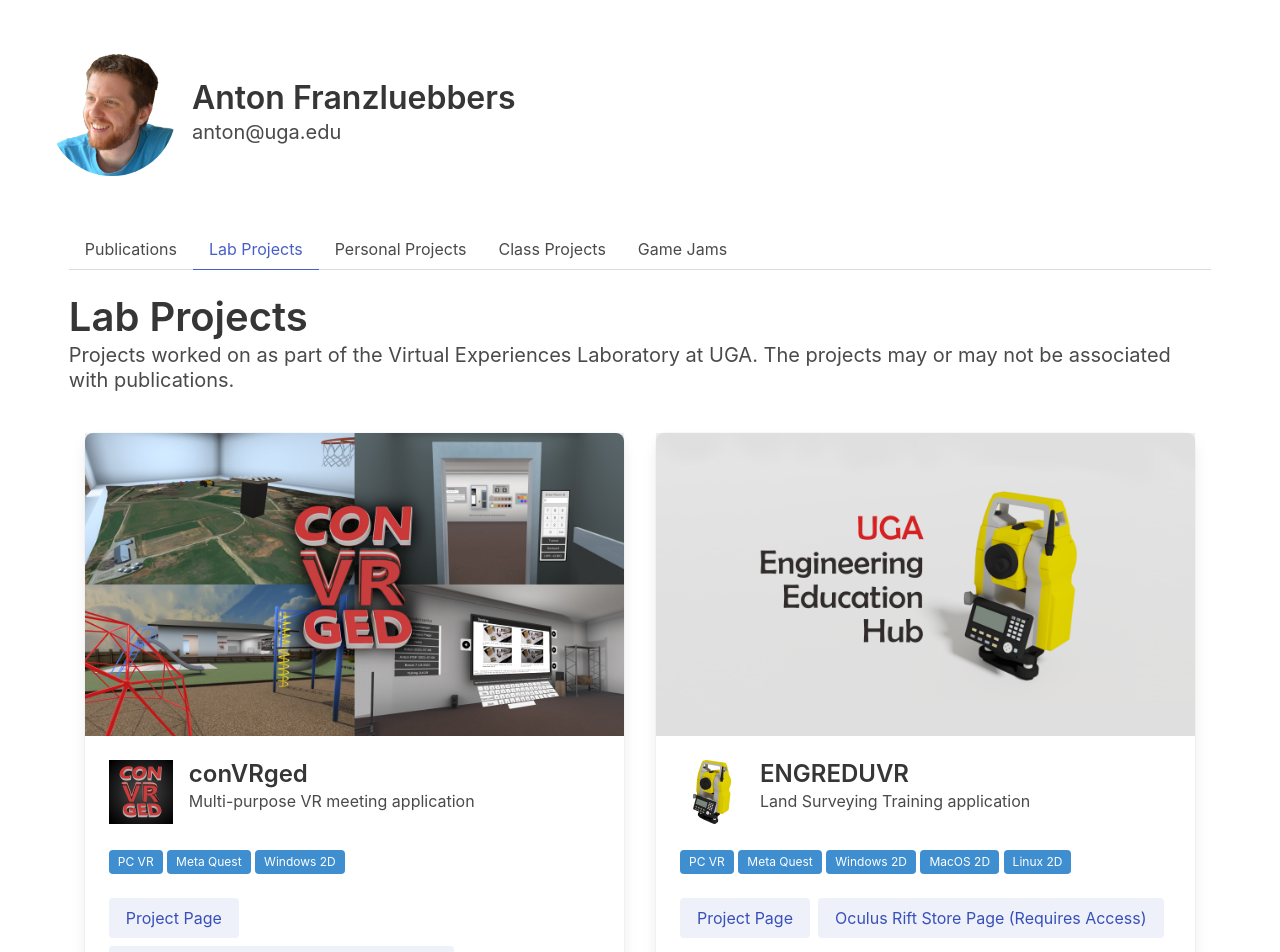
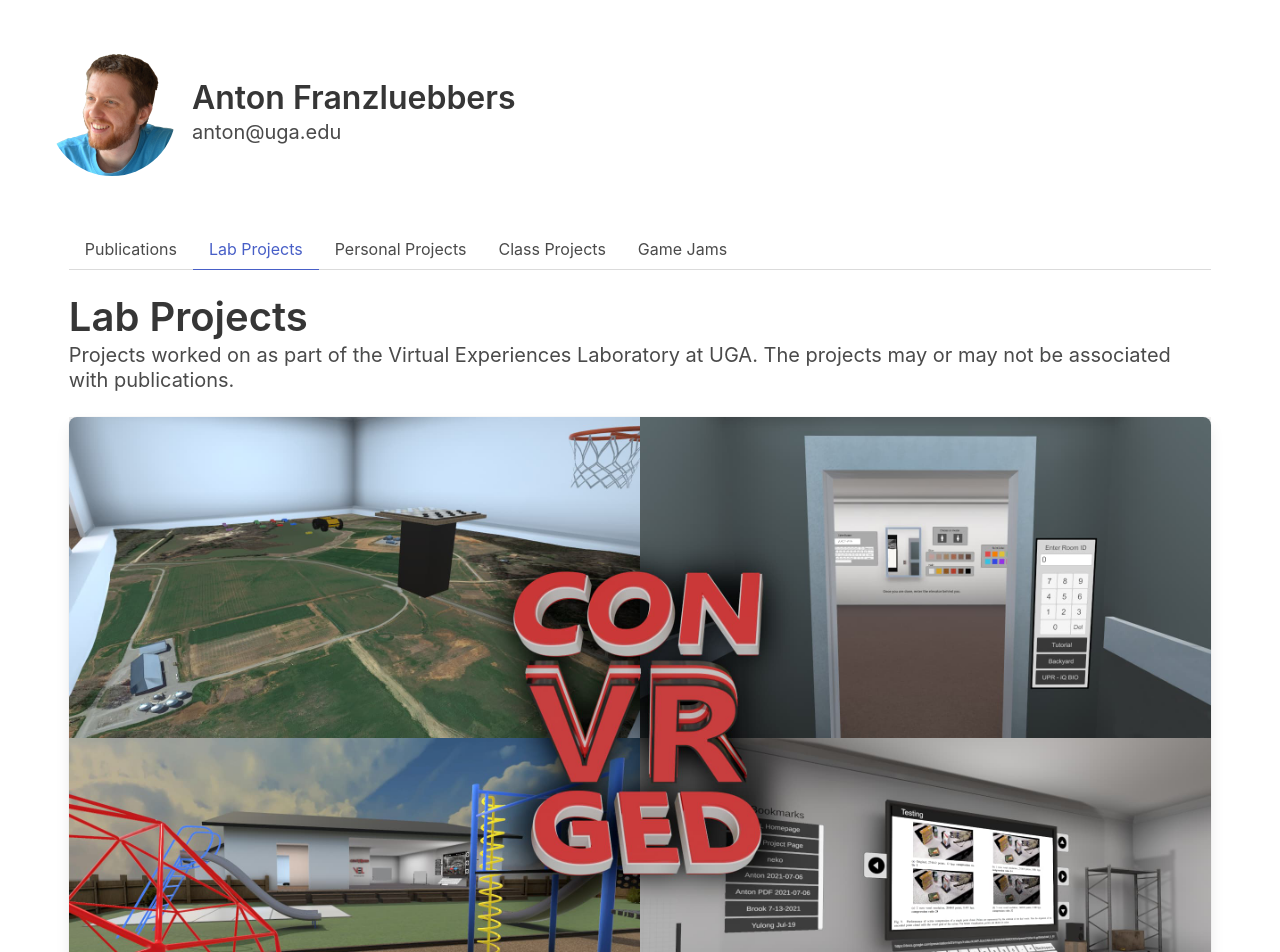
Before and after one commit to NtsFranz/ntsfranz.com, a SvelteKit app: page /lab_projects in a window 1280 px wide. Shown: the top 952 px of the page. Built offline with nearby package versions, Linux system fonts and the light colour scheme.

Commit message:
double column fix

```diff
--- a/src/routes/(tab_page)/+layout.svelte
+++ b/src/routes/(tab_page)/+layout.svelte
@@ -25,9 +25,9 @@
 </div>
 
 <style global>
-  div.cards-container > div {
+  :global(div.cards-container > div) {
     min-width: 10em;
-    max-width: 40em;
+    max-width: 39em;
     flex-basis: 30rem;
     flex-grow: 1;
     flex-shrink: 1;
--- a/src/routes/(tab_page)/lab_projects/+page.svelte
+++ b/src/routes/(tab_page)/lab_projects/+page.svelte
@@ -204,9 +204,4 @@
 </div>
 
 <style>
-  .cards-container > div {
-    min-width: 10em;
-    max-width: 40em;
-    margin: 1em;
-  }
 </style>
--- a/src/routes/(tab_page)/personal_projects/+page.svelte
+++ b/src/routes/(tab_page)/personal_projects/+page.svelte
@@ -147,9 +147,4 @@
 </div>
 
 <style>
-  .cards-container > div {
-    min-width: 10em;
-    max-width: 40em;
-    margin: 1em;
-  }
 </style>
--- a/src/routes/(tab_page)/publications/+page.svelte
+++ b/src/routes/(tab_page)/publications/+page.svelte
@@ -19,9 +19,4 @@
 </div>
 
 <style>
-  .cards-container > div {
-    min-width: 10em;
-    max-width: 40em;
-    margin: 1em;
-  }
 </style>
```
Also changed, not shown: 1 other file (tests, documents, lock files or other folders).
